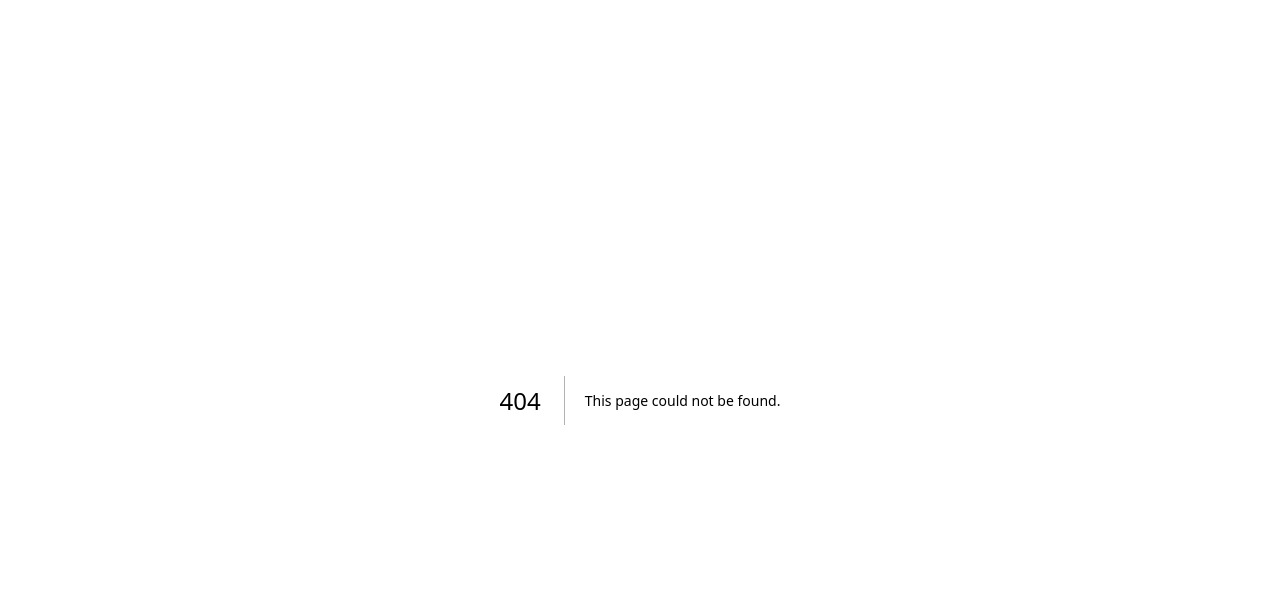
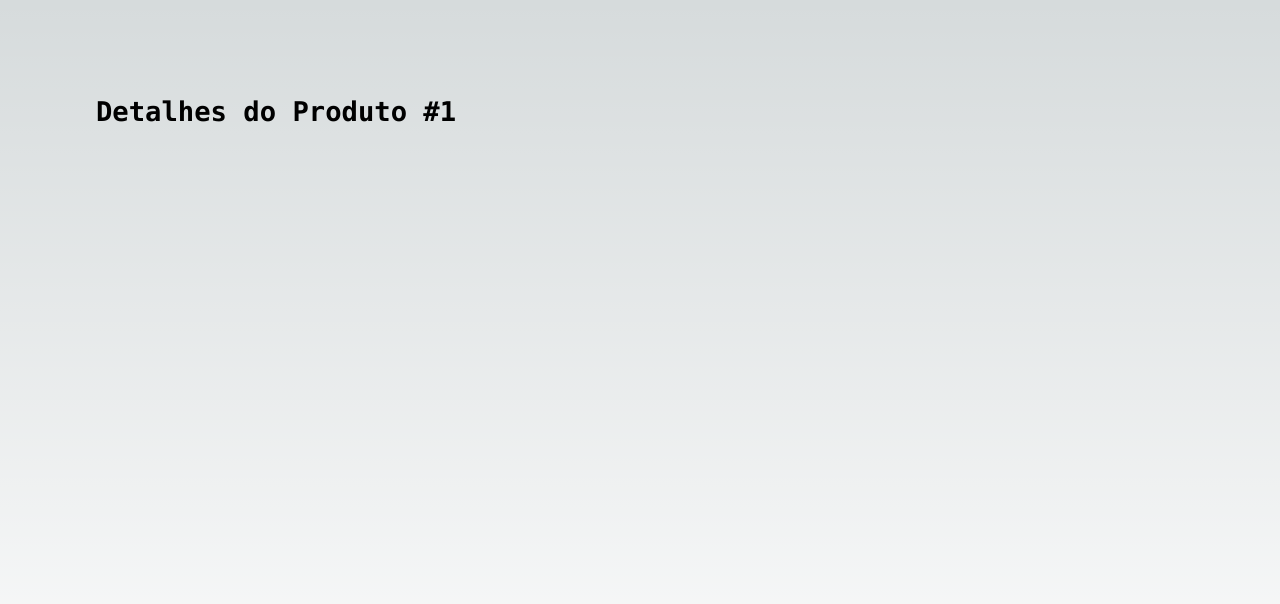
Before and after one commit to otaciobarbosa/nextjs-para-iniciantes, a Next.js app: page /produtos/1 in a window 1280 px wide. Before the commit this address had no page. Shown: the top 604 px of the page. Built offline with nearby package versions, Linux system fonts and the light colour scheme.

Commit message:
Create page.js

```diff
--- /dev/null
+++ b/src/app/produtos/[id]/page.js
@@ -0,0 +1,19 @@
+"use client"
+
+import Image from "next/image";
+import styles from "../../page.module.css";
+
+import { useParams} from 'next/navigation';
+
+export default function Products() {
+
+  const params = useParams();
+
+  return (
+    <main className={styles.main}>
+      <div className={styles.description}>
+        <h1>Detalhes do Produto #{params.id}</h1>
+      </div>
+    </main>
+  );
+}
```
